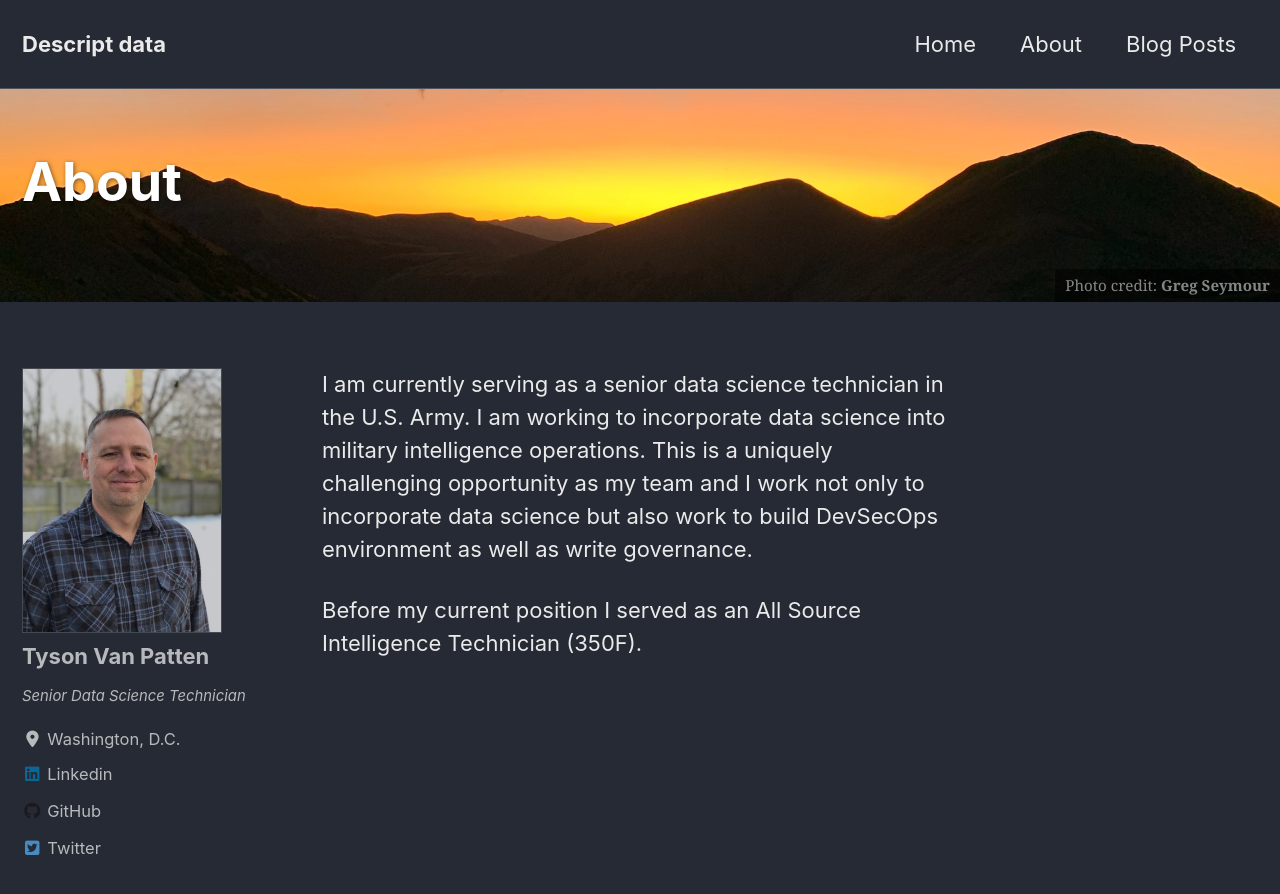
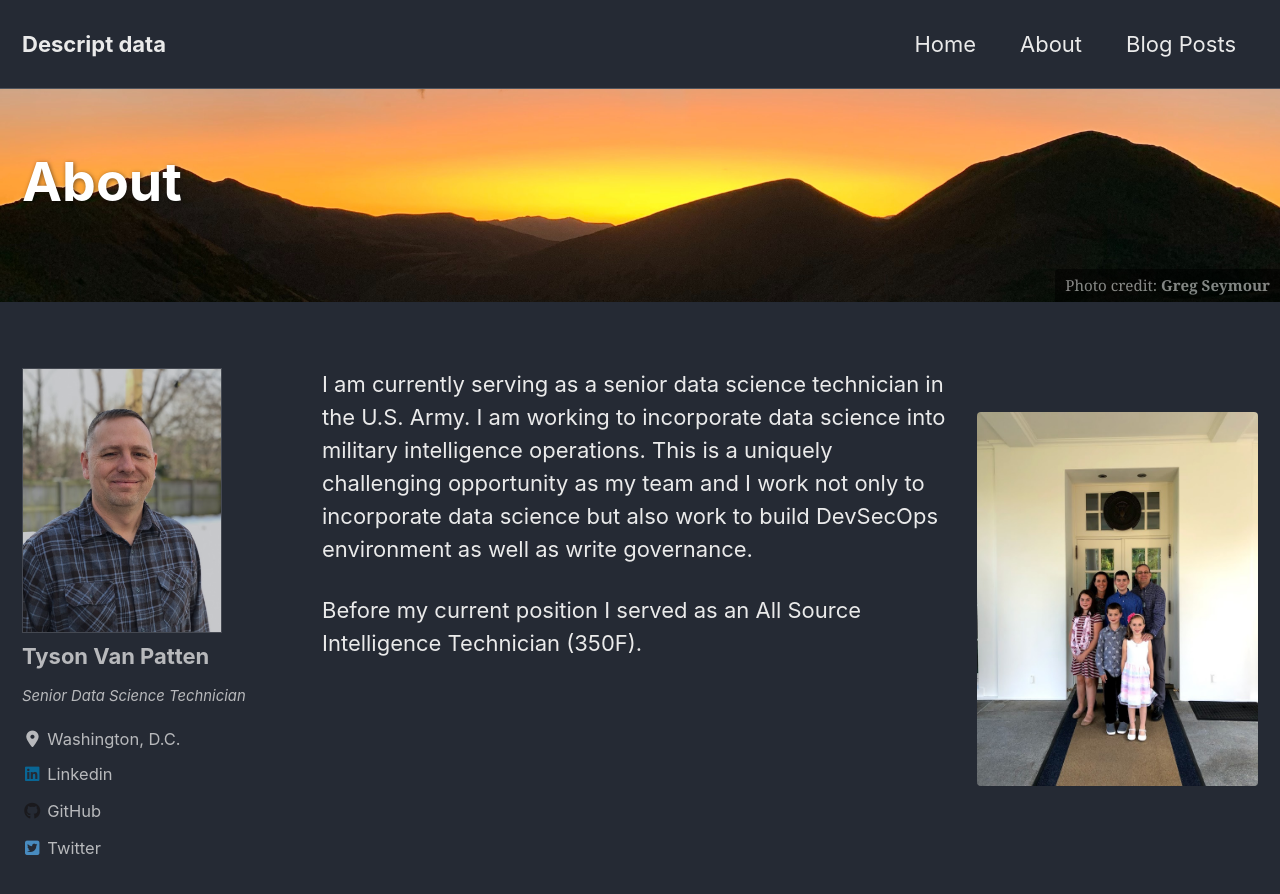
Before and after one commit to tvanpat/tvanpat, a Jekyll site: the page built from _pages/about.md, in a window 1280 px wide and 900 px high. Shown: the top 894 px of the window. Built offline with Jekyll 4.4.1, drawn with Linux system fonts in a browser that asks for light colours; cached includes are drawn as plain includes; nearby versions of some CDN libraries.

Commit message:
added photo

```diff
--- a/_pages/about.md
+++ b/_pages/about.md
@@ -1,11 +1,16 @@
 ---
 title: "About"
 permalink: /about/
+classes: wide
 header:
   overlay_image: "/images/rivermountain.jpg"
   caption: "Photo credit: [**Greg Seymour**](https://unsplash.com/photos/M4e-md9KGro)"
 
 ---
+
+<figure style="width: 30%" class="align-right">
+  <img src="{{ site.url }}{{ site.baseurl }}/images/about/famwestwing.jpg" alt="">
+</figure>
 
 I am currently serving as a senior data science technician in the U.S. Army.  I am
 working to incorporate data science into military intelligence operations.  This
```
Also changed, not shown: images/about/famwestwing.jpg (added).
